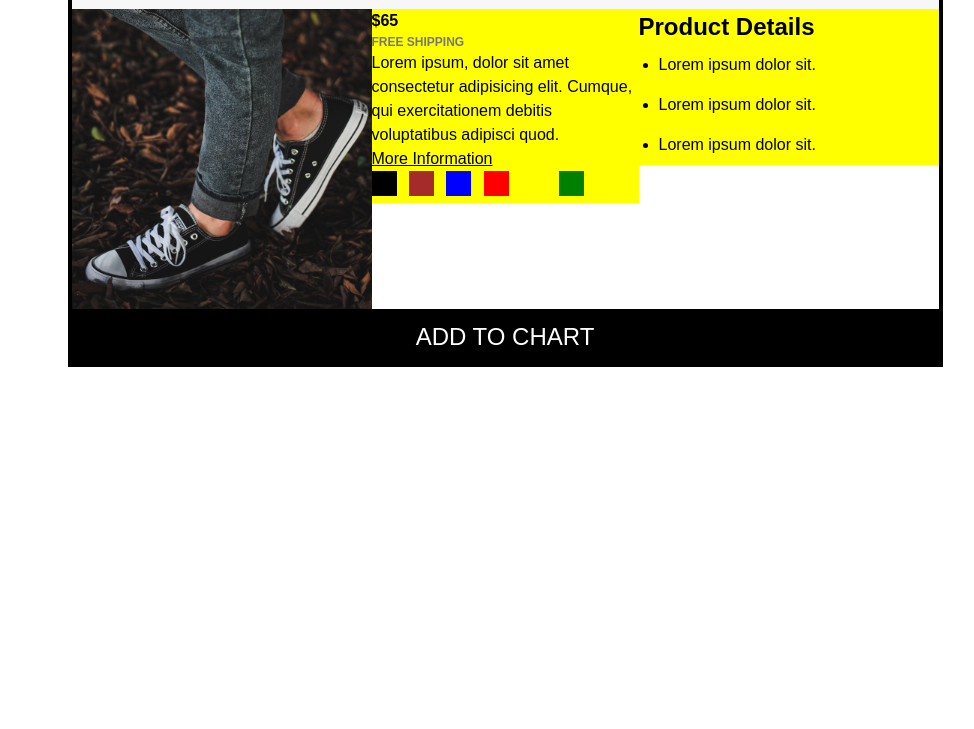
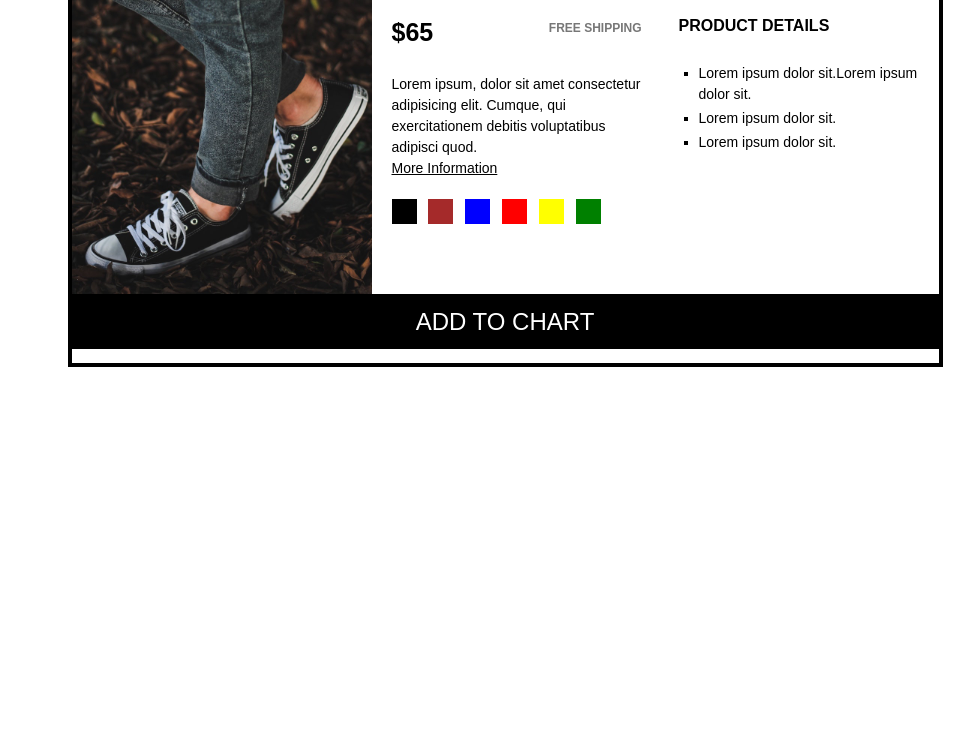
Before and after one commit to baharkose/Float-Sample-2-Shoes-Website-, a plain HTML site: page index.html in a window 1280 px wide. Shown: the part 121-850 px from the top of the page, without its empty margins (135-1109 px from the left). Drawn offline with Linux system fonts and the light colour scheme.

Commit message:
finished floats

```diff
--- a/index.html
+++ b/index.html
@@ -16,7 +16,7 @@
         <div class="middle-section">
         <p class="price">$65</p>
         <p class="free">Free Shipping</p>
-        <p>Lorem ipsum, dolor sit amet consectetur adipisicing elit. Cumque, qui exercitationem debitis voluptatibus adipisci quod.</p>
+        <p class="clearfix">Lorem ipsum, dolor sit amet consectetur adipisicing elit. Cumque, qui exercitationem debitis voluptatibus adipisci quod.</p>
         <p><a href="">More Information</a></p>
         <div class="boxes">
         <div class="kutu kutu1"></div>
@@ -30,7 +30,7 @@
 <div class="right-section">
         <h2>Product Details</h2>
         <ul>
-            <li>Lorem ipsum dolor sit.</li>
+            <li>Lorem ipsum dolor sit.Lorem ipsum dolor sit.</li>
             <li>Lorem ipsum dolor sit.</li>
             <li>Lorem ipsum dolor sit.</li>
         </ul>
--- a/style.css
+++ b/style.css
@@ -4,6 +4,9 @@
     padding: 0;
     box-sizing: border-box;
     line-height: 1.5em;
+    font-size: 14px;
+
+
 }
 body{
     position:relative;
@@ -36,6 +39,12 @@ h1{
     background-color: #f7f7f7;
     padding: 20px;
 }
+
+h2{
+    font-size:16px;
+    text-transform: uppercase;
+
+}
 .page-header{
     text-align: center;
     text-transform: uppercase;
@@ -43,23 +52,37 @@ h1{
 }
 ul{
     margin-left:20px;
+    margin-top: 25px;
+    list-style-type: square;
+    /* display: inline-block;
+    line-height:1.5em ; */
     /* list-style-position: inside; */
 }
 li{
-    line-height: 2.5;
-
+    margin-bottom: 3px;
 }
 
 .price{
     font-weight: 900;
+    float: left;
+    font-size: 25px;
     /* font-size: px; */
 }
 
 .free{
     text-transform: uppercase;
+    padding-top:5px;
     font-size: 12px;
     font-weight: bold;
     color: #777;
+    float: right;
+
+}
+
+.clearfix{
+    clear: both;
+    margin-top: 60px;
+
 }
 
 .kutu{
@@ -67,7 +90,9 @@ li{
     height: 25px;
     display: inline-block;
 margin-left: 8px;
+margin-top: 20px;
 }
+
 .kutu1{
 background-color: black;
 margin-left: 0px;
@@ -124,6 +149,7 @@ FLOATS
 */
 .sections{
 
+
 }
 .shoes{
     width: 300px;
@@ -131,23 +157,30 @@ FLOATS
 
 }
 .left-section{
-    background-color: yellow;
+    /* background-color: yellow; */
     float:left;
     width:300px;
     height: 300px;
+    margin-right: 20px;
 }
 .middle-section{
     float: left;
-    width:267px;
-    background-color: yellow;
-
+    width:250px;
+    margin-right: 20px;
+    margin-top: 20px;;
+    /* background-color: yellow; */
 
 }
 
 
 .right-section{
     float:right;
-    width: 300px;
-    background-color: yellow;
+    width: 260px;
+    /* background-color: yellow; */
+    margin-top: 20px;;
+
+
+    /* display: inline-block;
+    line-height: 30px; */
 
 }
```
